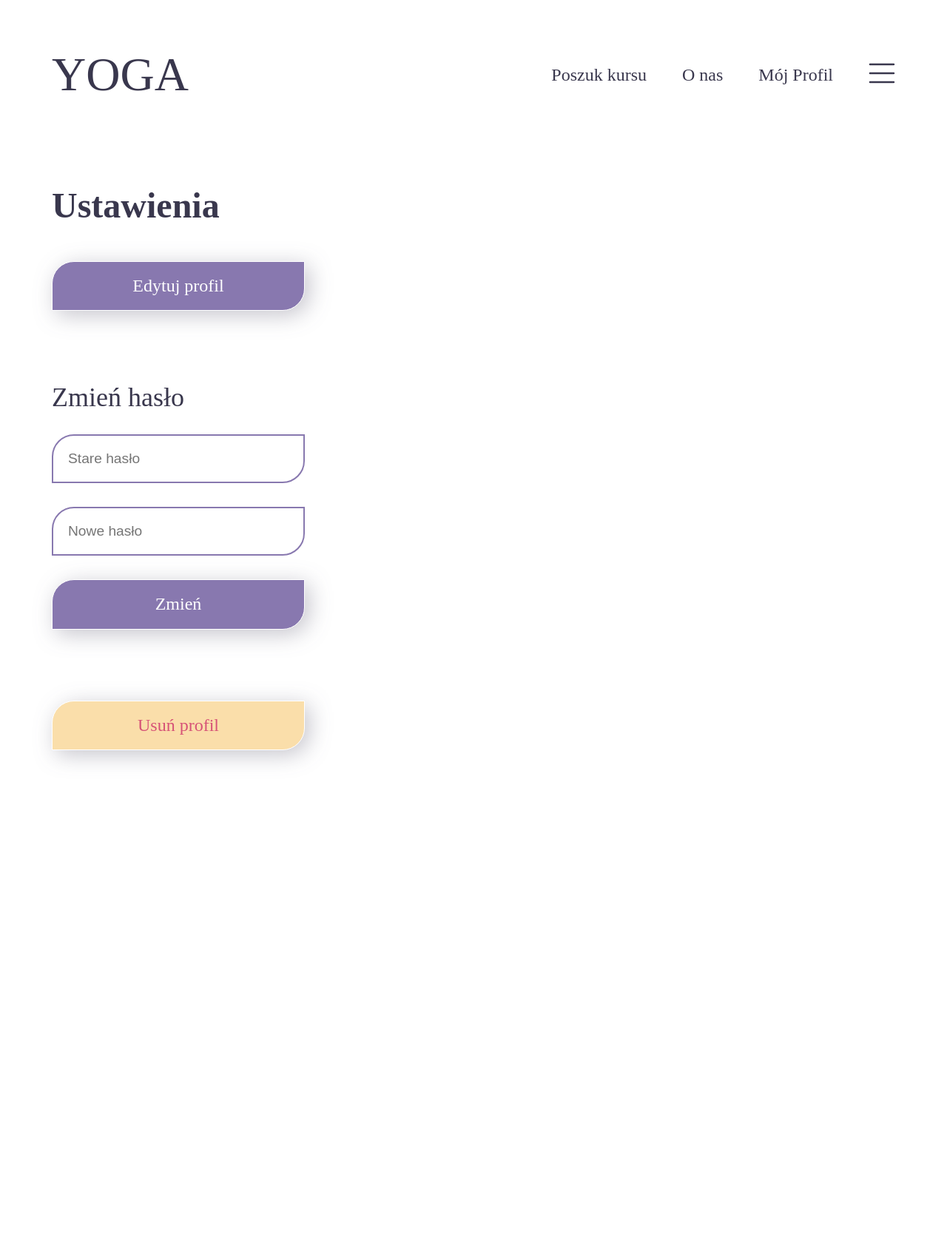
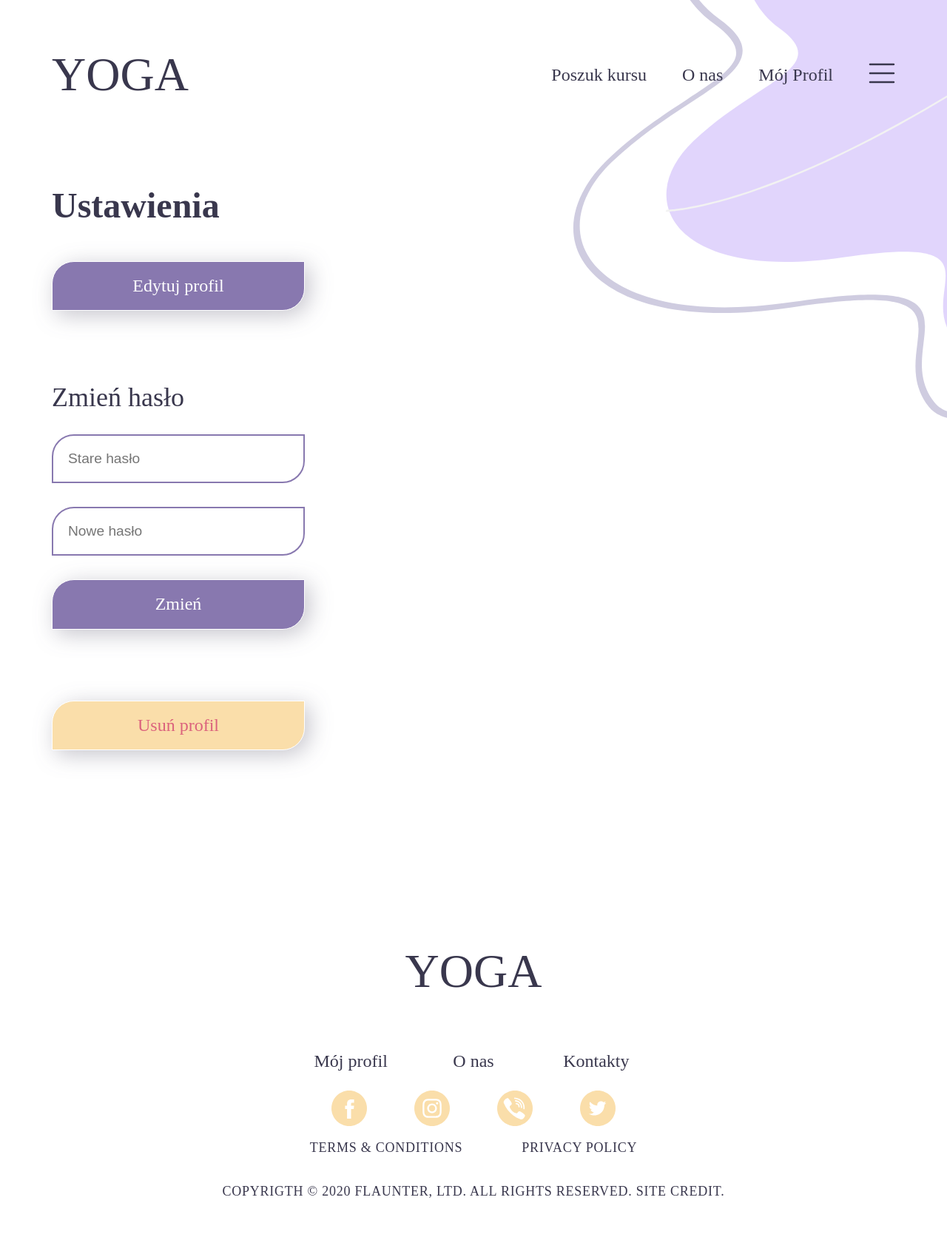
Before and after one commit to Alona655/aplikacja_jogi, a PHP site: page /settings in a window 1280 px wide. Shown: the whole page at 74% size. Before the commit the page ends 1032 px from the top, so only its background shows below. Run offline with PHP 8.4, Linux system fonts and the light colour scheme.

Commit message:
Trying to put the background on pages

```diff
--- a/project/public/css/settings.css
+++ b/project/public/css/settings.css
@@ -174,7 +174,7 @@ input.newPassword-conteiner-formSetPage[type=password] {
     background: rgba(250, 222, 170, 1);
     border: 1px solid #FFFFFF;
     box-sizing: border-box;
-    color: #d65277;
+    color: rgba(214, 82, 119, 0.89);
 
     font-family: PT Sans;
     text-align: center;
@@ -182,3 +182,115 @@ input.newPassword-conteiner-formSetPage[type=password] {
 }
 
 /*------------------------------------------------------*/
+
+footer {
+    max-width: 1140px;
+    margin: 0 auto;
+    justify-content: center;
+}
+
+.titleFooterSettings {
+    font-family: PT Serif;
+    font-style: normal;
+    font-weight: normal;
+    font-size: 64px;
+    line-height: 85px;
+    color: #39374D;
+    padding: 1.5em 0 0;
+    text-align: center;
+    justify-content: center;
+    text-transform: uppercase;
+}
+
+.contactsSettings {
+    display: grid;
+    gap: 4em;
+    justify-content: center;
+    grid-template-columns: 20% 10% 20%;
+}
+
+.profileSettings {
+    font-family: PT Sans;
+    font-style: normal;
+    font-weight: normal;
+    font-size: 24px;
+    line-height: 31px;
+    color: #39374D;
+    text-align: center;
+}
+
+.aboutUsSettings {
+    font-family: PT Sans;
+    font-style: normal;
+    font-weight: normal;
+    font-size: 24px;
+    line-height: 31px;
+    text-align: center;
+    color: #39374D;
+}
+
+.contactsSettings_1 {
+    font-family: PT Sans;
+    font-style: normal;
+    font-weight: normal;
+    font-size: 24px;
+    line-height: 31px;
+    text-align: center;
+    color: #39374D;
+    margin-bottom: 1em;
+}
+
+.mediaSettings {
+    display: flex;
+    justify-content: center;
+    gap: 4em;
+}
+
+.termAndPrivacySettings {
+    display: flex;
+    margin-bottom: 1em;
+    justify-content: center;
+    gap: 5em;
+}
+
+.termSettings {
+    font-family: PT Sans;
+    font-style: normal;
+    font-weight: normal;
+    font-size: 18px;
+    line-height: 23px;
+    align-items: center;
+    text-align: center;
+    letter-spacing: 0.75px;
+    text-transform: uppercase;
+    color: #39374D;
+}
+
+.privacySettings {
+    font-family: PT Sans;
+    font-style: normal;
+    font-weight: normal;
+    font-size: 18px;
+    line-height: 23px;
+    display: flex;
+    align-items: center;
+    text-align: center;
+    letter-spacing: 0.75px;
+    text-transform: uppercase;
+    color: #39374D;
+}
+
+.copyrigthSettings {
+    font-family: PT Sans;
+    font-style: normal;
+    font-weight: normal;
+    padding: 0 0 2em;
+    font-size: 18px;
+    line-height: 23px;
+    display: flex;
+    align-items: center;
+    text-align: center;
+    letter-spacing: 0.75px;
+    text-transform: uppercase;
+    color: #39374D;
+}
--- a/project/public/views/registration.php
+++ b/project/public/views/registration.php
@@ -12,6 +12,7 @@
             <p>yoga</p>
         </div>
     </header>
+    <div class="girlReg"><img src="public/imgRegistration/girlRegPage.svg"></div>
     <div class="tableRegPage">
         <p class="titleTable">Zarejestruj się</p>
         <div class="formTable">
--- a/project/public/views/settings.php
+++ b/project/public/views/settings.php
@@ -5,7 +5,12 @@
     <title>Settings</title>
 </head>
 
-<body>
+<body style="
+    background-image: url(public/imgSettings/backgroundTopSettings.svg);
+    background-repeat: no-repeat;
+    background-position-x: right;
+    background-size: 55%;
+">
 <main>
     <header>
         <div class="logoSettings">
@@ -38,11 +43,38 @@
     <div class="buttonChangePasswordSettings">
         <button class="textButtonChangePasswordSettings">Zmień</button>
     </div>
-
     <div class="buttonDeleteProfileSettings">
         <button class="textButtonDeleteProfileSettings">Usuń profil</button>
     </div>
+</main>
 
+<footer>
+    <div class="titleFooterSettings">
+        <p>yoga</p>
+    </div>
+    <div class="contactsSettings">
+        <div class="profileSettings">
+            <a>Mój profil</a>
+        </div>
+        <div class="aboutUsSettings">
+            <a>O nas</a>
+        </div>
+        <div class="contactsSettings_1">
+            <a>Kontakty</a>
+        </div>
+    </div>
+    <div class="mediaSettings">
+        <img src="facebookBlock7.svg">
+        <img src="instagramBlock7.svg">
+        <img src="viberBlock7.svg">
+        <img src="twitterBlock7.svg">
+    </div>
+    <div class="termAndPrivacySettings">
+        <p class="termSettings">Terms & Conditions</p>
+        <p class="privacySettings">Privacy Policy</p>
+    </div>
+    <p class="copyrigthSettings">Copyrigth © 2020 Flaunter, Ltd. All rights reserved. Site credit.</p>
 
-</main>
+</footer>
+
 </body>
```
Also changed, not shown: project/public/css/registration.css (+8 -0 lines), project/public/imgRegistration/girlRegPage.svg (added), project/public/imgSettings/backgroundLeftSettings.svg (added), project/public/imgSettings/backgroundTopSettings.svg (added).
